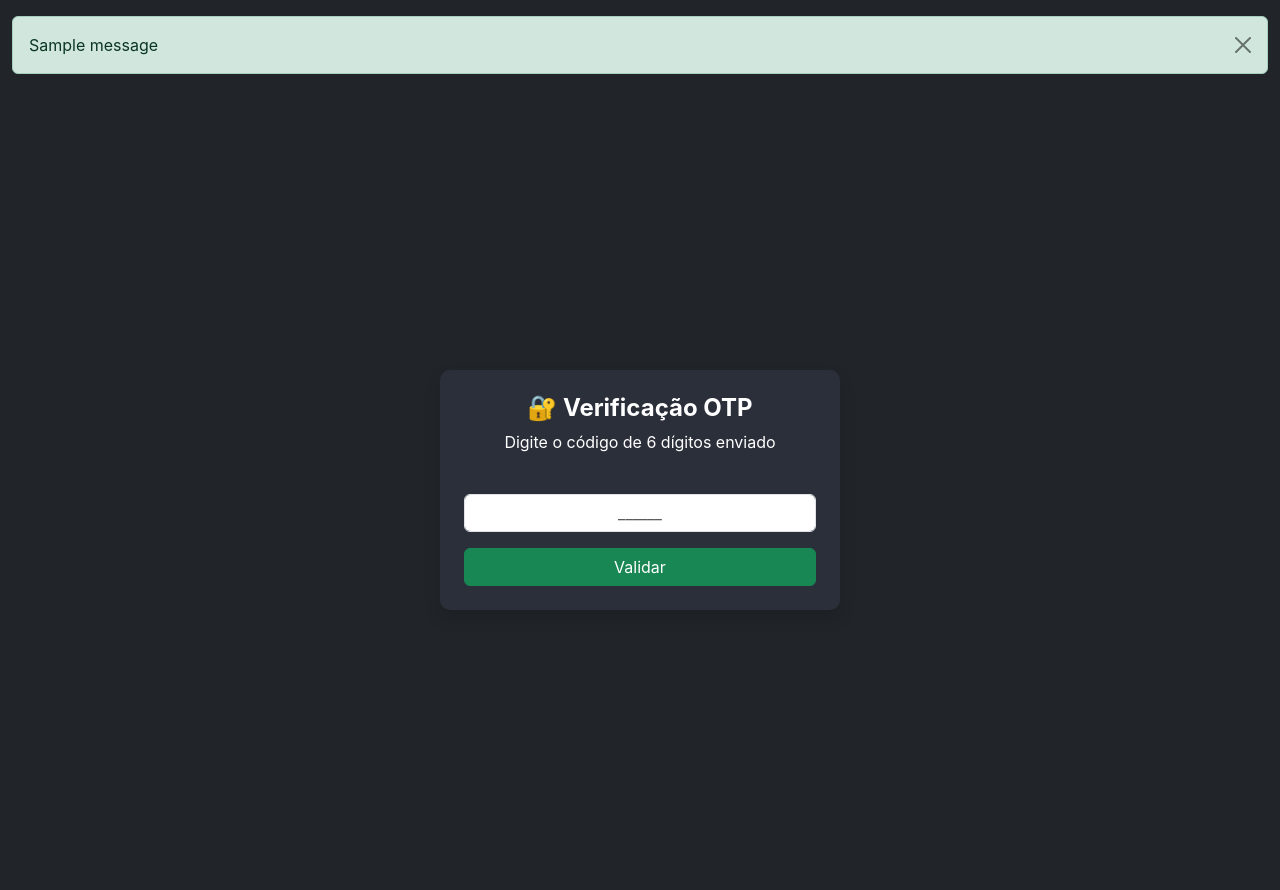
After one commit to carlosdfranca/fidc-gestao, a Django app: page /usuarios/otp/ in a window 1280 px wide. The commit adds this page. Run offline with Django 5.2, Linux system fonts and the light colour scheme; tables that the repository leaves empty hold one stand-in row (values such as "Sample post"); one stand-in notice (Sample message) is shown.

Commit message:
Implementando OTP

```diff
--- a/static/css/style.css
+++ b/static/css/style.css
@@ -160,3 +160,7 @@ body {
 .badge-csv {
     background-color: #4b883b !important;
 }
+
+.text-muted {
+    color: #ffffff !important;
+}
--- a/static/js/scripts.js
+++ b/static/js/scripts.js
@@ -17,7 +17,7 @@ document.addEventListener("DOMContentLoaded", () => {
             data: [43.9, 43.9, 44.1, 44.3, 44.7, 44.2]
         }],
         xaxis: {
-            categories: ['Dez/16','Jan/17','Fev/17','Mar/17','Abr/17','Mai/17'],
+            categories: ['Dez/24','Jan/25','Fev/25','Mar/25','Abr/25','Mai/25'],
             labels: { style: { fontSize: '11px' } }
         },
         yaxis: {
@@ -82,7 +82,7 @@ document.addEventListener("DOMContentLoaded", () => {
             data: [600, 200, 150, 300, 450, 350]
         }],
         xaxis: {
-            categories: ['Dez/16','Jan/17','Fev/17','Mar/17','Abr/17','Mai/17'],
+            categories: ['Dez/24','Jan/25','Fev/25','Mar/25','Abr/25','Mai/25'],
             labels: { style: { fontSize: '11px' } }
         },
         yaxis: {
--- a/usuarios/templates/registration/base_auth.html
+++ b/usuarios/templates/registration/base_auth.html
@@ -9,6 +9,21 @@
   <link rel="stylesheet" href="{% static 'css/style.css' %}">
 </head>
 <body class="bg-dark text-white">
+
+  <!-- Mensagens Django -->
+  <div class="container mt-3">
+    {% if messages %}
+      {% for message in messages %}
+        <div class="alert alert-{{ message.tags }} alert-dismissible fade show" role="alert">
+          {{ message }}
+          <button type="button" class="btn-close" data-bs-dismiss="alert" aria-label="Close"></button>
+        </div>
+      {% endfor %}
+    {% endif %}
+  </div>
+
   {% block content %}{% endblock %}
+
+  <script src="https://cdn.jsdelivr.net/npm/bootstrap@5.3.3/dist/js/bootstrap.bundle.min.js"></script>
 </body>
 </html>
--- /dev/null
+++ b/usuarios/templates/registration/otp.html
@@ -0,0 +1,20 @@
+{% extends "registration/base_auth.html" %}
+{% block title %}Verificação OTP{% endblock %}
+
+{% block content %}
+<div class="container d-flex justify-content-center align-items-center" style="min-height: 100vh;">
+  <div class="card shadow p-4" style="max-width: 400px; width: 100%;">
+    <div class="text-center mb-4">
+      <h4 class="fw-bold">🔐 Verificação OTP</h4>
+      <p class="text-muted">Digite o código de 6 dígitos enviado</p>
+    </div>
+    <form method="post">
+      {% csrf_token %}
+      <div class="mb-3">
+        <input type="text" name="otp" maxlength="6" class="form-control text-center" placeholder="______" required>
+      </div>
+      <button type="submit" class="btn btn-success w-100">Validar</button>
+    </form>
+  </div>
+</div>
+{% endblock %}
--- a/usuarios/urls.py
+++ b/usuarios/urls.py
@@ -5,8 +5,8 @@ from django.contrib.auth import views as auth_views
 
 urlpatterns = [
     path("profile/", views.profile_view, name="profile"),
+    path("otp/", views.otp_view, name="otp"),
+    path("login/", views.login_view, name="login"),
+    path("logout/", auth_views.LogoutView.as_view(next_page="login"), name="logout"),
 
-    # Auth (já usa os templates do app usuarios/registration)
-    path("login/", auth_views.LoginView.as_view(template_name="registration/login.html"), name="login"),
-    path("logout/", auth_views.LogoutView.as_view(next_page="login"), name="logout"),
 ]
--- a/usuarios/views.py
+++ b/usuarios/views.py
@@ -1,8 +1,11 @@
 from django.contrib.auth.decorators import login_required
 from django.shortcuts import render, redirect
 from django.contrib import messages
-from django.contrib.auth import update_session_auth_hash
+from django.contrib.auth import authenticate, login, update_session_auth_hash, get_user_model
+from django.core.cache import cache
 from .forms import ProfileForm
+
+import random
 
 @login_required
 def profile_view(request):
@@ -23,3 +26,49 @@ def profile_view(request):
         form = ProfileForm(instance=request.user)
 
     return render(request, "usuarios/profile.html", {"form": form})
+
+
+def login_view(request):
+    if request.method == "POST":
+        username = request.POST.get("username")
+        password = request.POST.get("password")
+
+        user = authenticate(request, username=username, password=password)
+        if user:
+            # Gerar código OTP
+            otp = str(random.randint(100000, 999999))
+            cache.set(f"otp_{user.id}", otp, timeout=300)  # expira em 5 min
+
+            # Simula envio do OTP (aqui só printa no terminal)
+            print(f"[OTP] Código para {user.username}: {otp}")
+
+            # Armazena ID do user na sessão para validar depois
+            request.session["otp_user_id"] = user.id
+
+            return redirect("otp")
+        else:
+            messages.error(request, "Usuário ou senha inválidos.")
+    return render(request, "registration/login.html")
+
+def otp_view(request):
+    if request.method == "POST":
+        otp_input = request.POST.get("otp")
+        user_id = request.session.get("otp_user_id")
+
+        if not user_id:
+            messages.error(request, "Sessão expirada. Faça login novamente.")
+            return redirect("login")
+
+        user = get_user_model().objects.get(id=user_id)
+        otp_real = cache.get(f"otp_{user.id}")
+
+        if otp_input == otp_real:
+            login(request, user)
+            cache.delete(f"otp_{user.id}")  # limpa OTP
+            del request.session["otp_user_id"]
+            messages.success(request, "Login realizado com sucesso!")
+            return redirect("home")
+        else:
+            messages.error(request, "Código OTP inválido. Tente novamente.")
+
+    return render(request, "registration/otp.html")
```
Also changed, not shown: core/templates/base.html (+11 -3 lines), fidc_gestao/settings.py (+16 -0 lines), media/users/profile/ChatGPT_Image_24_de_jun._de_2025_19_55_38.png (added), media/users/profile/ChatGPT_Image_24_de_jun._de_2025_19_55_38.thumb.png (added).
